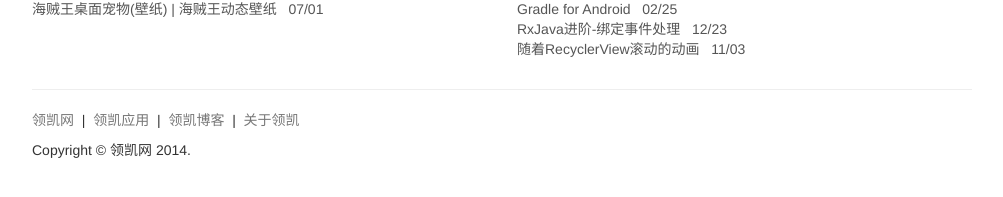
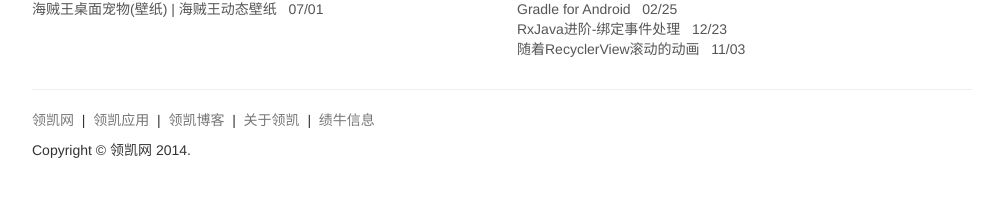
Before and after one commit to 0kai/0kai.github.io, a Jekyll site: the page built from index.html, in a window 1280 px wide. Shown: the part 557-754 px from the top of the page, without its empty margins (138-1141 px from the left). Built offline with Jekyll 4.4.1, drawn with Linux system fonts in a browser that asks for light colours; comment, search, counter and statistics services are not loaded.

Commit message:
Update footer.html

```diff
--- a/_includes/footer.html
+++ b/_includes/footer.html
@@ -8,6 +8,8 @@
 <a class='text-muted' href='/blog'>领凯博客</a>
 &nbsp;|&nbsp;
 <a class='text-muted' href='/about'>关于领凯</a>
+&nbsp;|&nbsp;
+<a class='text-muted' href='https://www.jiniutech.com'>绩牛信息</a>
 </p>
 
 <p>
```
